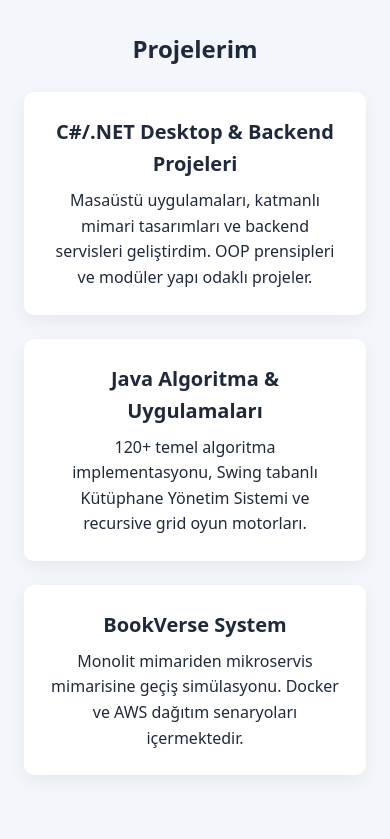
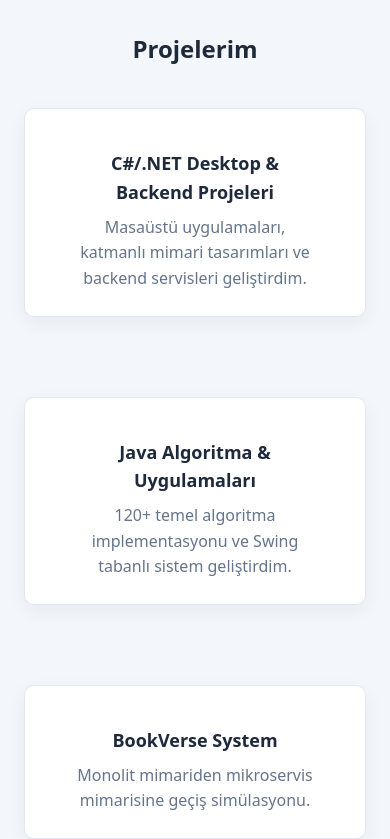
Before and after one commit to BeratErol/web-lab-hello, a React (Vite) app: page / in a window 390 px wide. Shown: the part 827-1666 px from the top of the page. Built offline with nearby package versions, Linux system fonts and the light colour scheme.

Commit message:
feat: add responsive project card grid layout

```diff
--- a/src/App.tsx
+++ b/src/App.tsx
@@ -52,29 +52,31 @@
         <section id="projeler">
   <h2>Projelerim</h2>
 
-          <div className="project-card">
+  <div className="project-grid">
+
+    <article className="project-card">
       <h3>C#/.NET Desktop & Backend Projeleri</h3>
       <p>
         Masaüstü uygulamaları, katmanlı mimari tasarımları ve
-              backend servisleri geliştirdim. OOP prensipleri ve
-              modüler yapı odaklı projeler.
+        backend servisleri geliştirdim.
       </p>
-          </div>
+    </article>
 
-          <div className="project-card">
+    <article className="project-card">
       <h3>Java Algoritma & Uygulamaları</h3>
       <p>
-              120+ temel algoritma implementasyonu, Swing tabanlı
-              Kütüphane Yönetim Sistemi ve recursive grid oyun motorları.
+        120+ temel algoritma implementasyonu ve Swing tabanlı
+        sistem geliştirdim.
       </p>
-          </div>
+    </article>
 
-          <div className="project-card">
+    <article className="project-card">
       <h3>BookVerse System</h3>
       <p>
         Monolit mimariden mikroservis mimarisine geçiş simülasyonu.
-              Docker ve AWS dağıtım senaryoları içermektedir.
       </p>
+    </article>
+
   </div>
 </section>
       </main>
--- a/src/index.css
+++ b/src/index.css
@@ -141,3 +141,48 @@
   border-radius: var(--radius-full);
   font-size: var(--text-sm);
 }
+
+/* ===== PROJE GRID ===== */
+.project-grid {
+  display: grid;
+
+  /* Sihirli satir: otomatik responsive grid */
+  grid-template-columns:
+    repeat(auto-fit, minmax(280px, 1fr));
+
+  gap: var(--space-xl);
+}
+
+/* ===== PROJE KARTI ===== */
+.project-card {
+  display: flex;
+  flex-direction: column;
+  background: var(--color-surface);
+  border: 1px solid var(--color-border);
+  border-radius: var(--radius-md);
+  overflow: hidden;
+
+  transition: transform var(--transition-normal),
+              box-shadow var(--transition-normal);
+}
+
+.project-card:hover {
+  transform: translateY(-4px);
+  box-shadow: var(--shadow-lg);
+}
+
+/* Kart iceriği */
+.project-card h3,
+.project-card p {
+  padding: 0 var(--space-lg);
+}
+
+.project-card h3 {
+  margin-top: var(--space-md);
+  font-size: var(--text-lg);
+}
+
+.project-card p {
+  color: var(--color-muted);
+  flex-grow: 1; /* alt kenar hizalama */
+}
```
Lines whose indentation alone changed are shown as unchanged.
